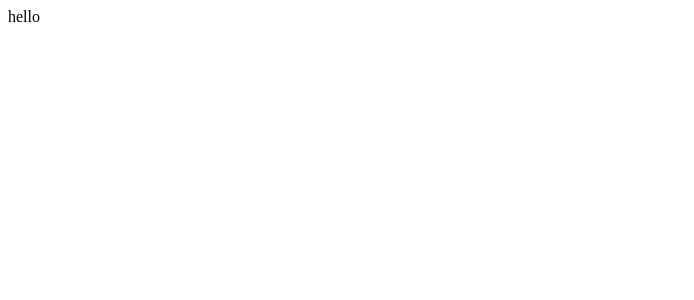
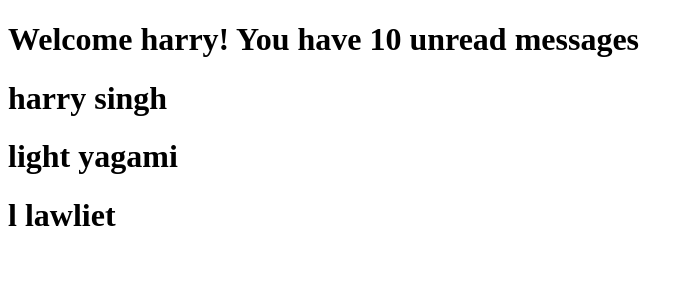
Before and after one commit to itsparasbisht/react-typescript, a React (Vite) app: page / in a window 1280 px wide. Shown: the top 300 px of the page, without its empty margins (0-694 px from the left). Built offline with nearby package versions, Linux system fonts and the light colour scheme.

Commit message:
typing props

```diff
--- a/src/App.tsx
+++ b/src/App.tsx
@@ -1,5 +1,25 @@
+import Greet from "./components/Greet";
+import { Person } from "./components/Person";
+import PersonList from "./components/PersonList";
+
 function App() {
-  return <div className="App">hello</div>;
+  const p1 = {
+    fname: "harry",
+    lname: "singh",
+  };
+
+  const personList = [
+    { fname: "light", lname: "yagami" },
+    { fname: "l", lname: "lawliet" },
+  ];
+
+  return (
+    <div className="App">
+      <Greet name="harry" messageCount={10} />
+      <Person name={p1} />
+      <PersonList names={personList} />
+    </div>
+  );
 }
 
 export default App;
--- /dev/null
+++ b/src/components/Greet.tsx
@@ -0,0 +1,16 @@
+type GreetProps = {
+  name: string;
+  messageCount: number;
+};
+
+function Greet(props: GreetProps) {
+  return (
+    <div>
+      <h1>
+        Welcome {props.name}! You have {props.messageCount} unread messages
+      </h1>
+    </div>
+  );
+}
+
+export default Greet;
--- /dev/null
+++ b/src/components/Person.tsx
@@ -0,0 +1,16 @@
+type PersonProps = {
+  name: {
+    fname: string;
+    lname: string;
+  };
+};
+
+export const Person = (props: PersonProps) => {
+  return (
+    <div>
+      <h1>
+        {props.name.fname} {props.name.lname}
+      </h1>
+    </div>
+  );
+};
--- /dev/null
+++ b/src/components/PersonList.tsx
@@ -0,0 +1,17 @@
+type PersonListProps = {
+  names: { fname: string; lname: string }[];
+};
+
+function PersonList(props: PersonListProps) {
+  return (
+    <div>
+      {props.names.map((name) => (
+        <h1 key={name.fname}>
+          {name.fname} {name.lname}
+        </h1>
+      ))}
+    </div>
+  );
+}
+
+export default PersonList;
```
